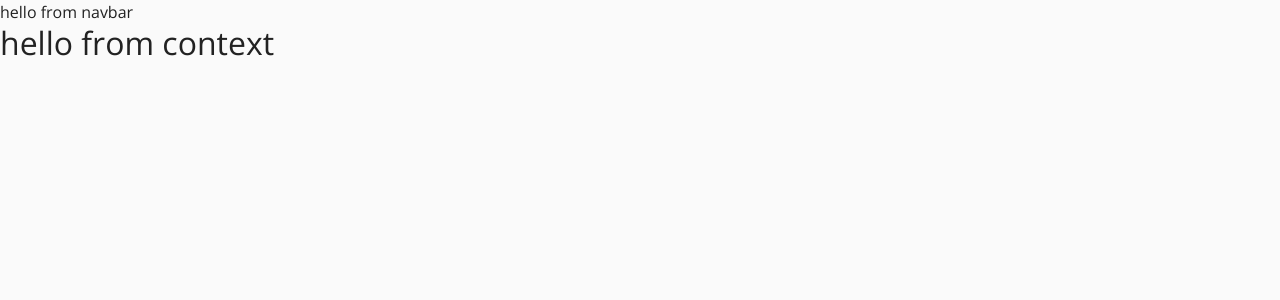
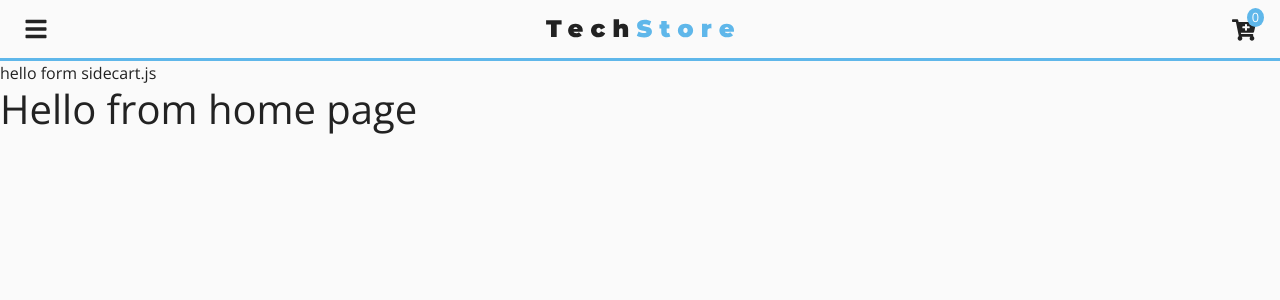
Before and after one commit to DevishBaidawarChhetri/React-Tech-Store, a React (Create React App) app: page / in a window 1280 px wide. Shown: the top 300 px of the page. Built offline with nearby package versions, Linux system fonts and the light colour scheme.

Commit message:
Added Header Navbar :hammer_and_wrench:

```diff
--- a/src/App.js
+++ b/src/App.js
@@ -9,13 +9,15 @@
 import Cart from './pages/CartPage';
 import Default from './pages/DefaultPage';
 import { Route, Switch } from 'react-router-dom';
-import Navbar from './components/NavBar/NavBar';
+import Navbar from './components/navbar/NavBar';
+import SideCart from './components/sidecart/SideCart';
 
 function App () {
   return (
     <>
       {/* Nav Bar, Side Bar and Cart and Footer Component */ }
       <Navbar />
+      <SideCart />
       <Switch>
         <Route exact path="/" component={ Home } />
         <Route path="/about" component={ About } />
--- a/src/components/NavBar/NavBar.js
+++ b/src/components/NavBar/NavBar.js
@@ -1,9 +1,63 @@
-import React from 'react'
-
+import React from 'react';
+import { FaBars, FaCartPlus } from 'react-icons/fa';
+import styled from 'styled-components';
+import { ProductConsumer } from '../context/context';
+import logo from '../images/logo.svg'
 export default function NavBar () {
   return (
     <>
-      hello from navbar
+      <ProductConsumer>
+        {
+          value => {
+            const { cartItems, handleSidebar, handleCart } = value;
+            return (
+              <NavWrapper>
+                <div className="nav-center">
+                  <FaBars className="nav-icon" onClick={ handleSidebar } />
+                  <img src={ logo } alt="Logo" />
+                  <div className="nav-cart">
+                    <FaCartPlus className="nav-icon" onClick={ handleCart } />
+                    <div className="cart-items">{ cartItems }</div>
+                  </div>
+                </div>
+              </NavWrapper>
+            );
+          }
+        }
+      </ProductConsumer>
     </>
   )
 }
+
+const NavWrapper = styled.nav`
+  position: -webkit-sticky;
+  position: sticky;
+  top:0;
+  width: 100%;
+  padding: 1rem 1.5rem;
+  background: var(--mainGrey);
+  border-bottom: 3px solid var(--primaryColor);
+  .nav-center{
+    display: flex;
+    align-items: center;
+    justify-content: space-between;
+    margin: 0 auto;
+  }
+  .nav-icon{
+    font-size: 1.5rem;
+    cursor: pointer;
+  }
+  .nav-cart{
+    position: relative;
+  }
+  .cart-items{
+    background: var(--primaryColor);
+    color: var(--mainWhite);
+    font-size: 0.8rem;
+    position: absolute;
+    top: -8px;
+    right: -8px;
+    padding: 0 5px;
+    border-radius: 50%;
+  }
+`
--- a/src/components/context/context.js
+++ b/src/components/context/context.js
@@ -3,9 +3,47 @@
 const ProductContext = React.createContext();
 
 class ProductProvider extends Component {
+  state = {
+    sidebarOpen: false,
+    cartOpen: false,
+    cartItems: 0
+  }
+
+  // Handle Sidebar
+  handleSidebar = () => {
+    this.setState( {
+      sidebarOpen: !this.state.sidebarOpen
+    } );
+  }
+
+  // Handle Cart
+  handleCart = () => {
+    this.setState( {
+      cartOpen: !this.state.cartOpen
+    } );
+  }
+
+  // Open Cart
+  openCart = () => {
+    this.setState( { cartOpen: true } )
+  }
+
+  // Close Cart
+  closeCart = () => {
+    this.setState( { cartOpen: false } )
+  }
+
   render () {
     return (
-      <ProductContext.Provider value="hello from context">
+      <ProductContext.Provider value={
+        {
+          ...this.state,
+          handleSidebar: this.handleSidebar,
+          handleCart: this.handleCart,
+          openCart: this.openCart,
+          closeCart: this.closeCart
+        }
+      }>
         { this.props.children }
       </ProductContext.Provider>
     );
--- /dev/null
+++ b/src/components/sidecart/SideCart.js
@@ -0,0 +1,9 @@
+import React from 'react';
+
+export default function SideCart () {
+  return (
+    <div>
+      hello form sidecart.js
+    </div>
+  )
+}
--- a/src/pages/HomePage.js
+++ b/src/pages/HomePage.js
@@ -5,7 +5,12 @@
   return (
     <>
       <ProductConsumer>
-        { value => <h2>{ value }</h2> }
+        {
+          value => {
+            console.log( value );
+            return <h1>Hello from home page</h1>
+          }
+        }
       </ProductConsumer>
     </>
   )
```
Also changed, not shown: 1 other file (tests, documents, lock files or other folders).
